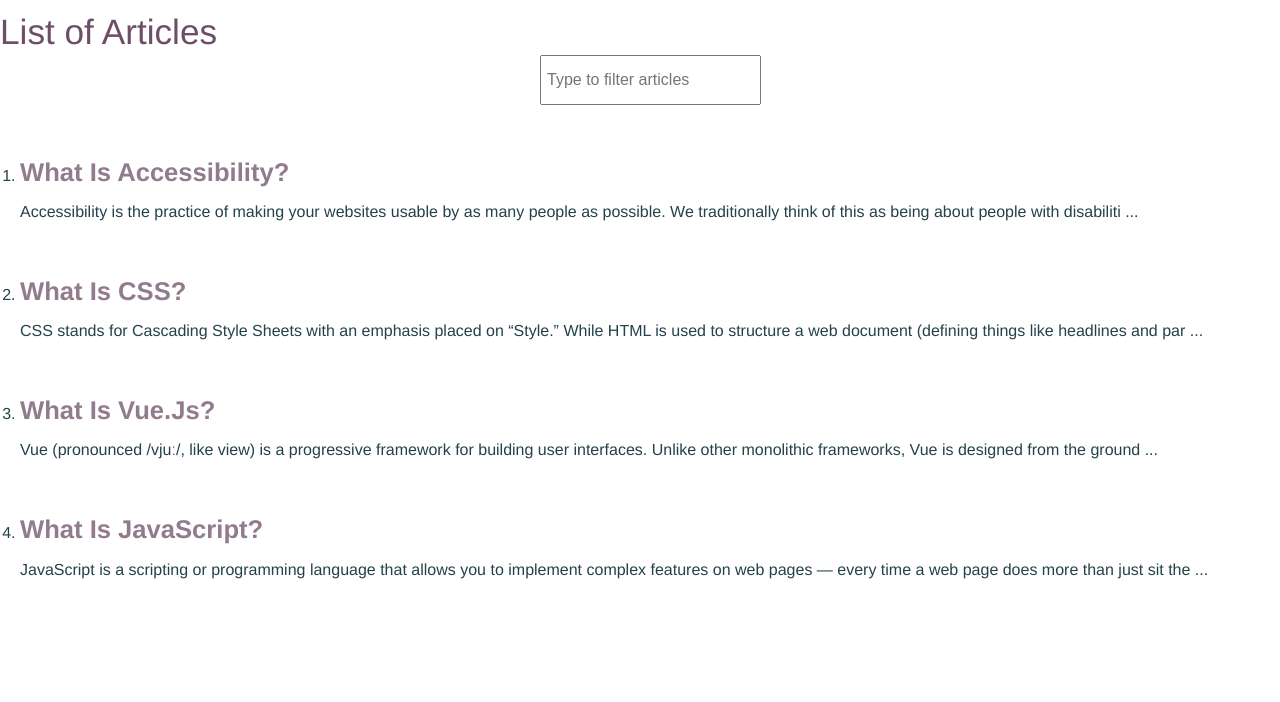
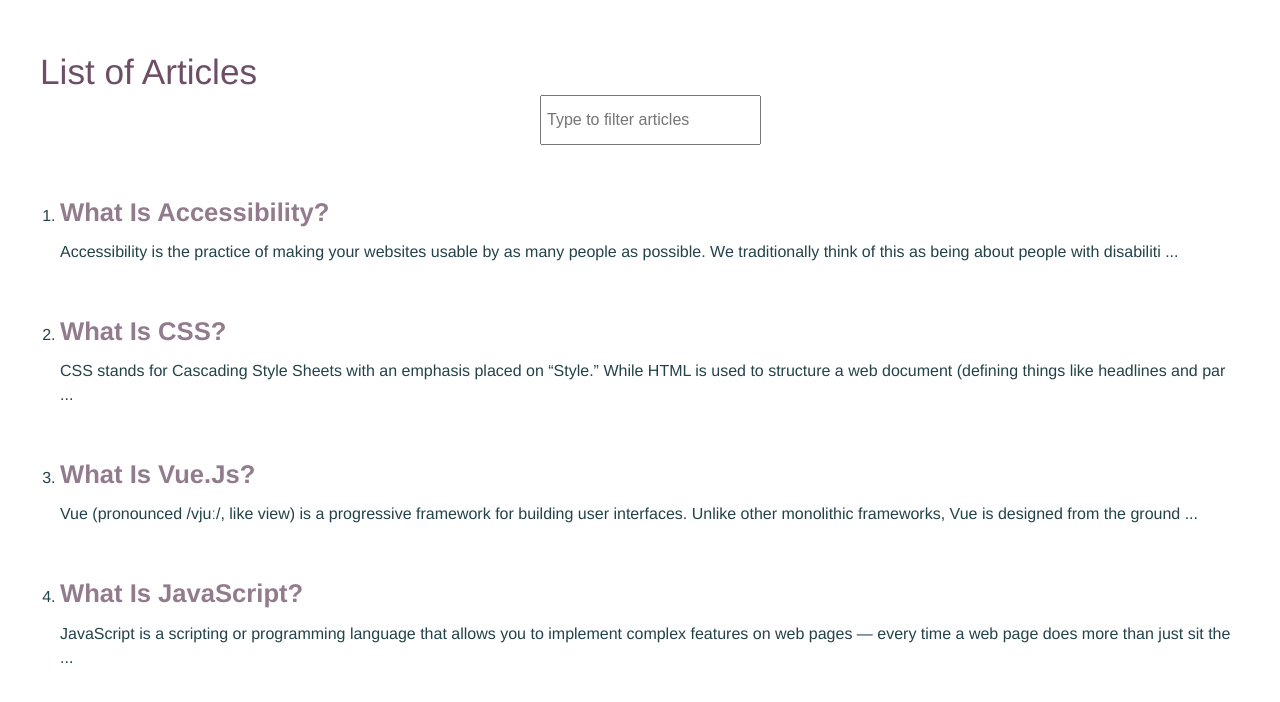
Before and after one commit to thisdot/vue-workshop-v3, a Vue app: page / in a window 1280 px wide. Shown: the top 702 px of the page. Built offline with nearby package versions, Linux system fonts and the light colour scheme.

Commit message:
build: added default padding to app

```diff
--- a/src/App.vue
+++ b/src/App.vue
@@ -3,3 +3,10 @@
     <router-view />
   </div>
 </template>
+
+
+<style>
+#app {
+  padding: 1.25rem;
+}
+</style>
```
